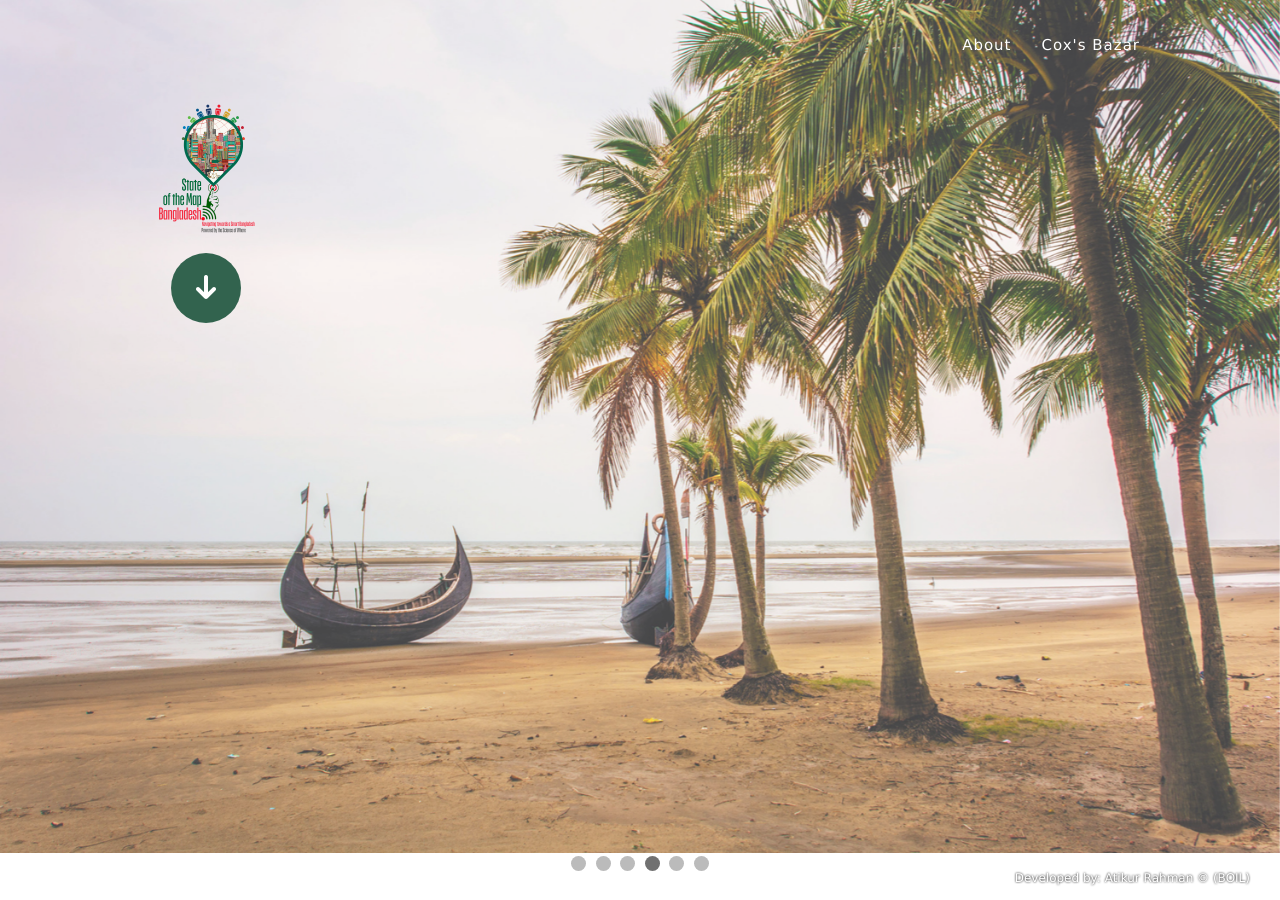
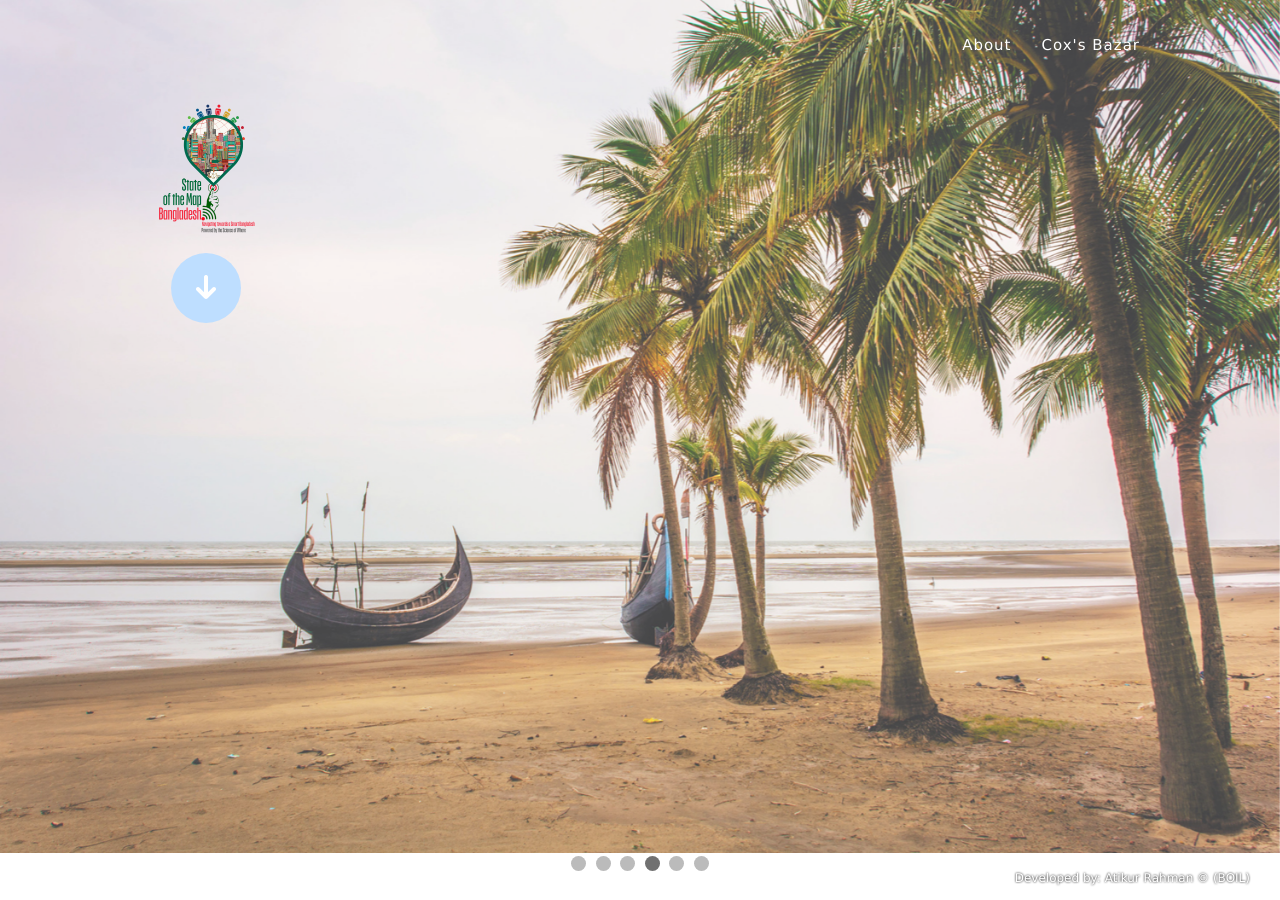
Before and after one commit to mapbd/sotmbd2024, a Jekyll site: the page built from index.html, in a window 1280 px wide and 900 px high. Built offline with Jekyll 4.4.1, drawn with Linux system fonts in a browser that asks for light colours.

Commit message:
Update _config.yml

```diff
--- a/_config.yml
+++ b/_config.yml
@@ -11,8 +11,8 @@
 
 # Color settings (hex-codes without the leading hash-tag)
 color:
-  primary-dark: '#32634E' # 3cb9f7 # main: blue
-  primary-light: '#ED2426'  # f2bb40 # secondary: yellow
+  primary-dark: '#bedeff' # 3cb9f7 # main: blue
+  primary-light: '#3C3C3C'  # f2bb40 # secondary: yellow
   background-light: '#bedeff'
   links: '#000' # 04065e # dark blue
   links-light: '#fff'   # 2464aa # light-ish blue???
```
